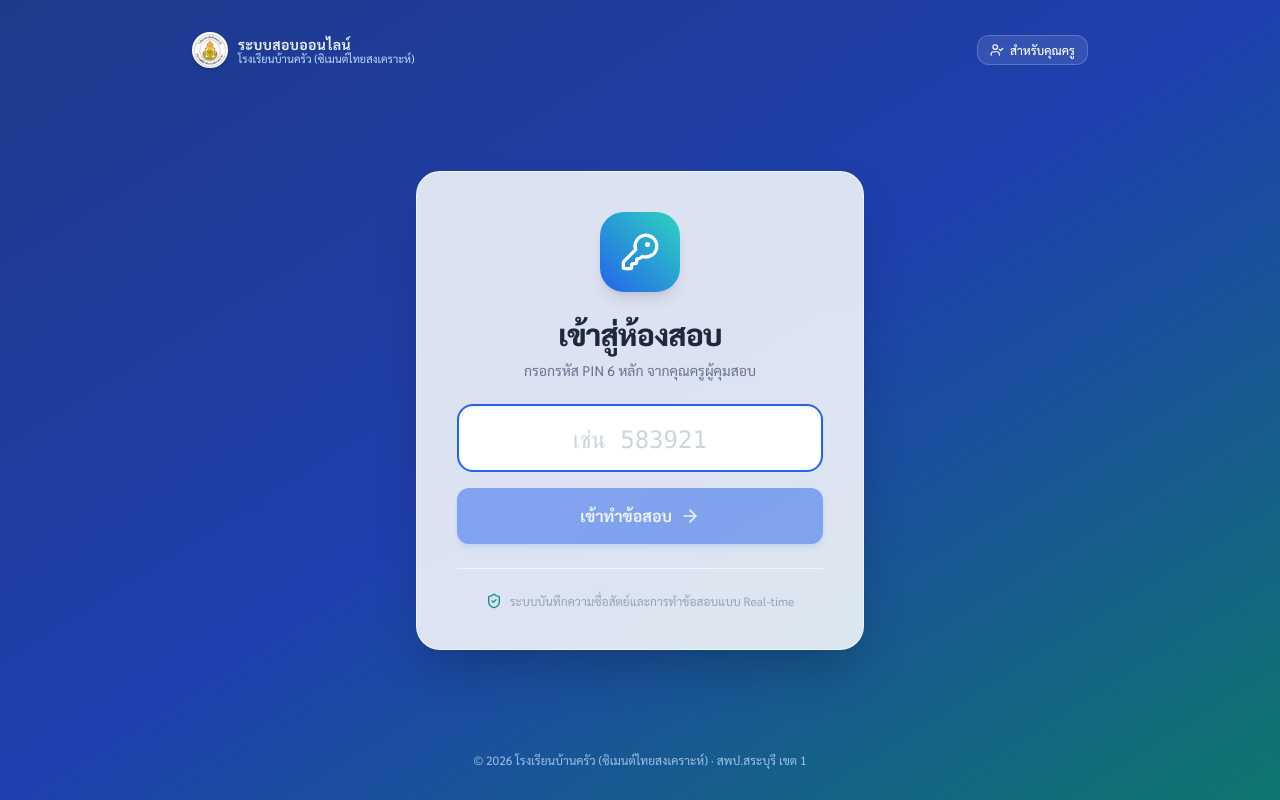
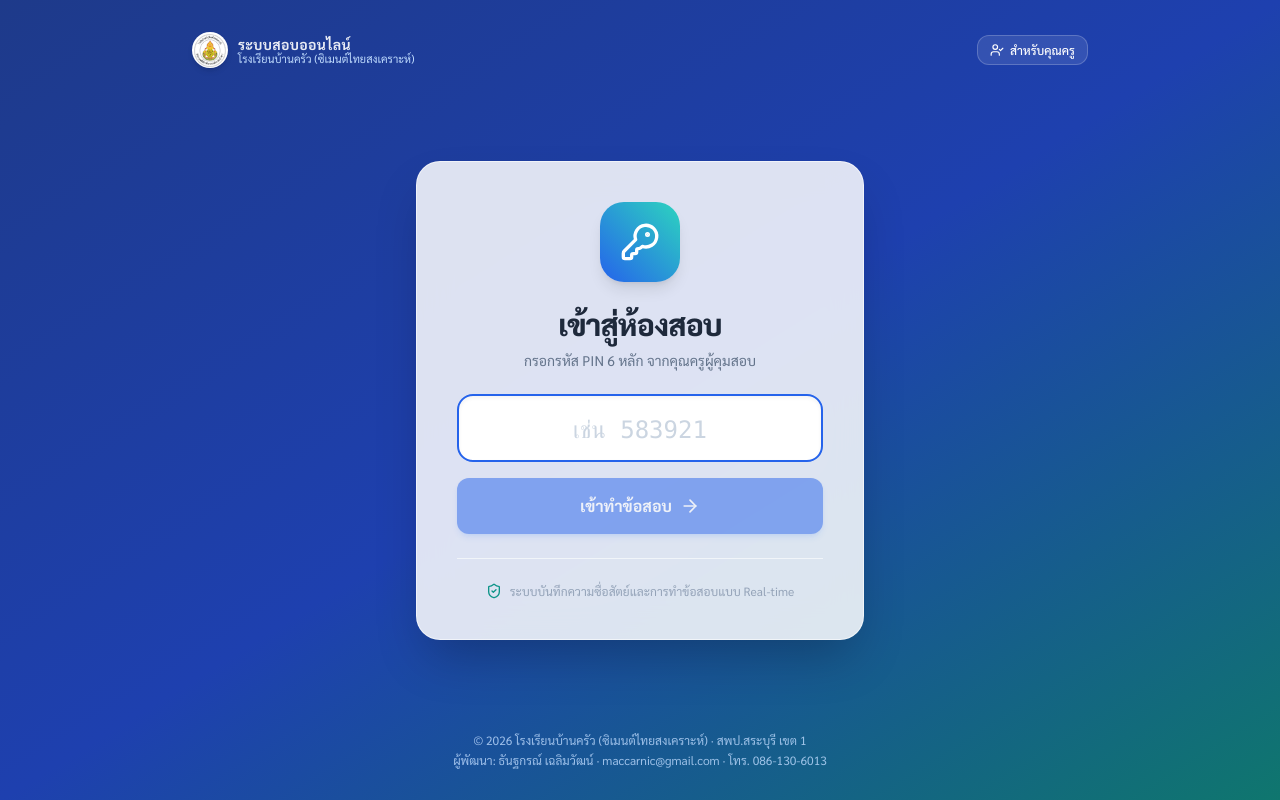
Before and after one commit to maccarnic-maker/science-exam, a Next.js app: page / in a window 1280 px wide. Built offline with nearby package versions, Linux system fonts and the light colour scheme; no server answers.

Commit message:
feat: add developer contact to join footer

```diff
--- a/components/student/PinJoinPortal.tsx
+++ b/components/student/PinJoinPortal.tsx
@@ -131,6 +131,7 @@ export default function PinJoinPortal() {
       {/* Footer */}
       <div className="text-center text-xs text-blue-200/80 py-2">
         <p>© 2026 โรงเรียนบ้านครัว (ซิเมนต์ไทยสงเคราะห์) · สพป.สระบุรี เขต 1</p>
+        <p className="mt-1">ผู้พัฒนา: ธันฐกรณ์ เฉลิมวัฒน์ · maccarnic@gmail.com · โทร. 086-130-6013</p>
       </div>
     </div>
   );
```
